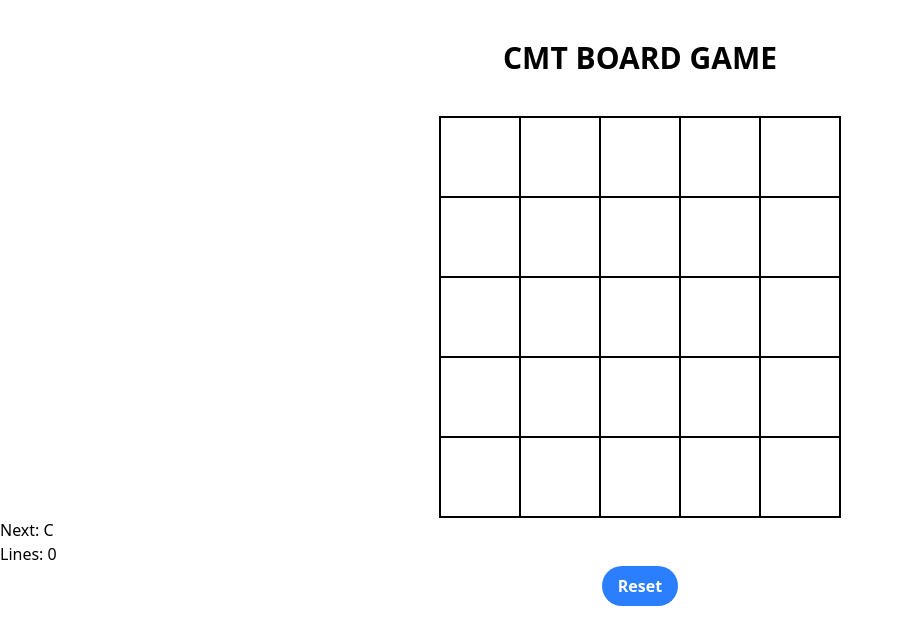
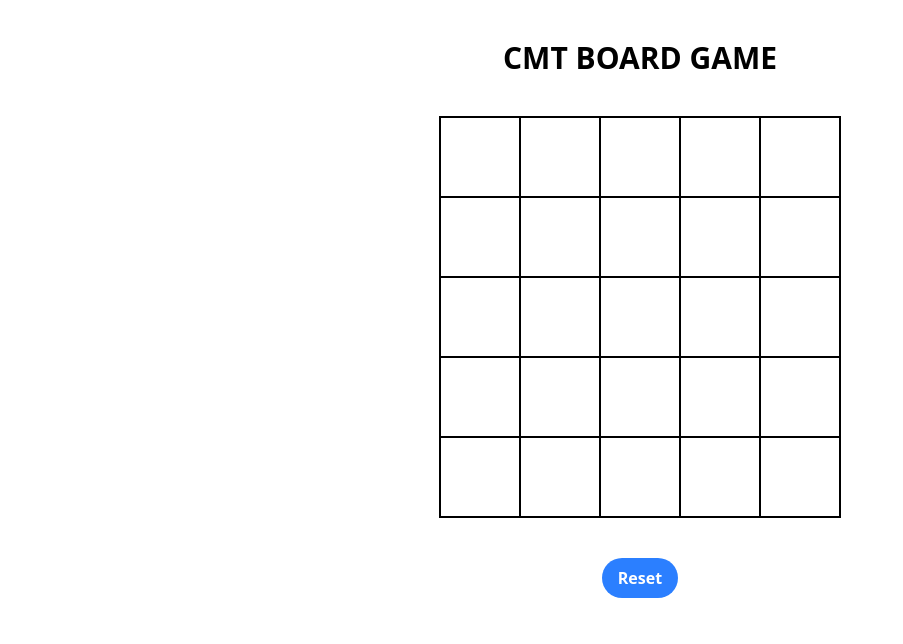
Before and after one commit to BalazsBarkoczi/board-game, a React (Vite) app: page / in a window 1280 px wide. Shown: the top 644 px of the page, without its empty margins (0-903 px from the left). Built offline with nearby package versions, Linux system fonts and the light colour scheme.

Commit message:
Add Gameover card

```diff
--- a/src/App.jsx
+++ b/src/App.jsx
@@ -4,12 +4,13 @@ function App() {
 
   return (
     <>
-
       <div className='my-10'>
         <h1 className="text-center text-3xl font-bold">CMT BOARD GAME</h1>
       </div>
 
-      <Board/>
+      <div className='my-10'>
+        <Board/>
+      </div>
     </>
   )
 }
--- a/src/components/Board.jsx
+++ b/src/components/Board.jsx
@@ -137,20 +137,38 @@ function Board() {
             </table>
 
 
+            {/* Game Over Card */}
             {gameOver && (
-                <p>GAME OVER</p>
+                <div className="max-w-md mx-auto mt-6 p-6 bg-white rounded-lg shadow-lg border border-gray-200">
+                    <p className="text-2xl font-bold text-center">GAME OVER</p>
+                    <p className="mt-4 text-lg text-center">
+                        {lines > 0 ?
+                            `Congratulations, you have ${lines} lines!` : "You have no lines, try again!"
+                        }
+
+                    </p>
+                    <div className="mt-6 text-center">
+                        <button
+                            className="bg-blue-500 hover:bg-blue-700 text-white font-bold py-2 px-4 rounded-full"
+                            onClick={resetGame}
+                        >
+                            Reset Game
+                        </button>
+                    </div>
+                </div>
             )}
 
-            <p>Next: {characters[currentCharIndex]}</p>
-            <p>Lines: {lines}</p>
+            {!gameOver && (
+                <div className='flex justify-center my-10'>
+                <button
+                    className="bg-blue-500 hover:bg-blue-700 text-white font-bold py-2 px-4 rounded-full"
+                    onClick={resetGame}
+                    >
+                Reset
+                </button>
+                </div>
+            )}
 
-            <div className='flex justify-center'>
-            <button
-                className="bg-blue-500 hover:bg-blue-700 text-white font-bold py-2 px-4 rounded-full"
-                onClick={resetGame}
-                >
-            Reset</button>
-            </div>
         </>
     )
 }
--- a/src/components/Cell.jsx
+++ b/src/components/Cell.jsx
@@ -6,7 +6,7 @@ function Cell({ value, row, col, color, handleCellClick, nextChar }) {
       >
         <div className="relative w-full h-full flex items-center justify-center">
           {value ? (
-            <span className={`text-${color}-600 font-bold text-lg`}>{value}</span>
+            <span className={`text-${color}-600 font-bold text-3xl`}>{value}</span>
           ) : (
             nextChar && (
               <span className="text-transparent group-hover:text-gray-400 font-bold text-lg">
```
